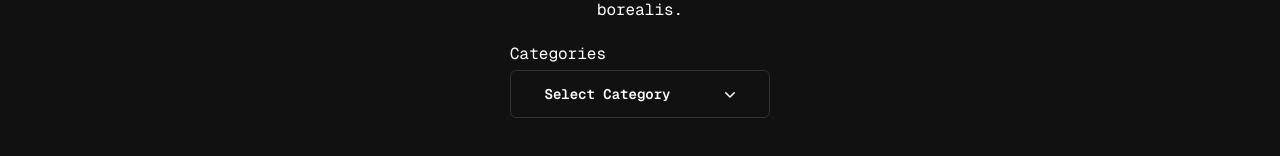
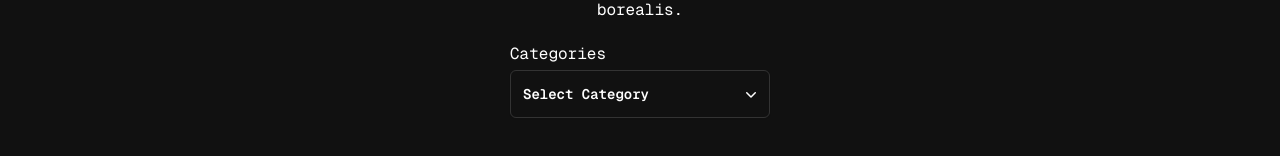
Before and after one commit to kila21/myblog, a React app in the folder frontend/: page / in a window 1280 px wide. Shown: the part 176-332 px from the top of the page. Built offline with nearby package versions, Linux system fonts and the light colour scheme; the HTML template or start-up script is replaced by a standard one.

Commit message:
[dropdown] change justify style

```diff
--- a/frontend/src/components/page/home/CategoryDropdown.tsx
+++ b/frontend/src/components/page/home/CategoryDropdown.tsx
@@ -8,7 +8,7 @@ export const CategoryDropdown = () => {
   return (
     <Menu as="div" className="relative inline-block text-left">
       <div>
-        <MenuButton className="inline-flex w-65 h-12 items-center justify-around gap-x-1.5 rounded-md  px-3 py-2 text-sm text-left font-semibold text-white shadow-xs border border-[#333333] ">
+        <MenuButton className="inline-flex w-65 h-12 items-center justify-between gap-x-1.5 rounded-md  px-3 py-2 text-sm text-left font-semibold text-white shadow-xs border border-[#333333] ">
           { categoryValue }
           <ChevronDownIcon aria-hidden="true" className="-mr-1 size-5 text-white" />
         </MenuButton>
```
